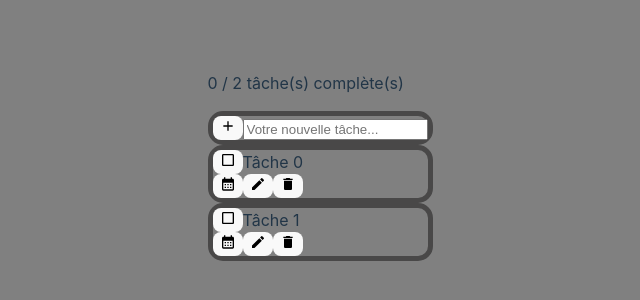
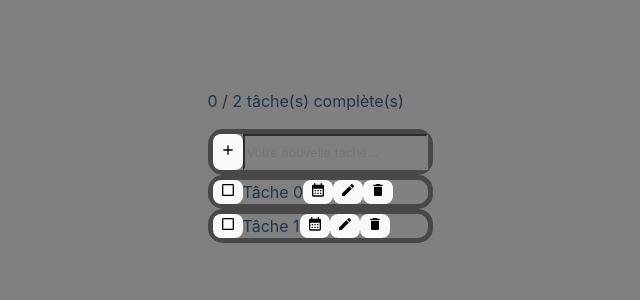
Before and after one commit to THIEL-Maxime-2225084a/Todo-list-en-React-JS, a React (Vite) app: page / in a window 1280 px wide. Shown: the part 242-542 px from the top of the page, without its empty margins (320-960 px from the left). Built offline with nearby package versions, Linux system fonts and the light colour scheme.

Commit message:
Update App.css

```diff
--- a/src/App.css
+++ b/src/App.css
@@ -9,18 +9,23 @@ body {
 }
 
 .input-container, .item-container {
+  display: flex;
   background-color: grey;
   border: 5px solid rgb(73, 72, 72);
   border-radius: 15px;
 }
 
-.textInput {
+.text-input {
   width: 90%;
   height: 30px;
   background-color: grey;
   border-color: grey;
 }
 
-#MdAdd:hover {
-  background-color: white;
+.item-text {
+  margin: 5px;
 }
+
+.last-icons-pos {
+  justify-content: right;
+}
```
